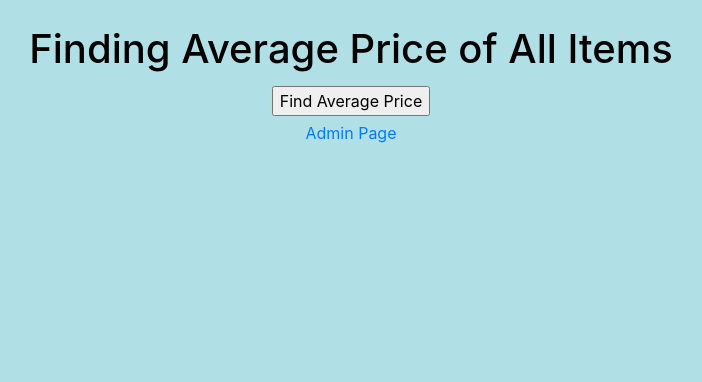
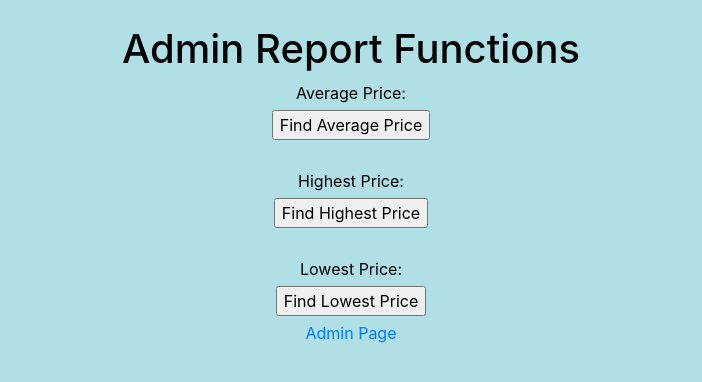
Before and after one commit to MytchellB/cst336, a PHP site: page /final-project/findAveragePrice.php in a window 1280 px wide. Shown: the top 382 px of the page, without its empty margins (289-991 px from the left). Run offline with PHP 8.4, Linux system fonts and the light colour scheme; some libraries are stand-ins or nearby versions.

Commit message:
final project - Admin Report Functions: Find Highest and Lowest prices from DB

```diff
--- a/final-project/findAveragePrice.php
+++ b/final-project/findAveragePrice.php
@@ -1,7 +1,7 @@
 <!DOCTYPE html>
 <html>
     <head>
-        <title> Admin Section: Find Average Price of All Items </title>
+        <title> Admin Section: DB Report Functions </title>
         <link rel="stylesheet" href="https://stackpath.bootstrapcdn.com/bootstrap/4.1.3/css/bootstrap.min.css" type="text/css" />
         <link rel="stylesheet" href="styles/styles.css" type="text/css" />
 
@@ -9,13 +9,22 @@
     </head>
     <body>
 
-        <h1> Finding Average Price of All Items </h1>
+        <h1> Admin Report Functions </h1>
 
-        <div id="displayAvgPrice">
-
+        Average Price:<div id="displayAvgPrice">
 
         </div>
         <input id="findAvgButton" type="button" name="find Average Price" value="Find Average Price"><br>
+
+        <br>Highest Price:<div id="displayHighestPrice">
+
+        </div>
+        <input id="findHighestPrice" type="button" name="find Highest Price" value="Find Highest Price"><br>
+
+        <br>Lowest Price:<div id="displayLowestPrice">
+
+        </div>
+        <input id="findLowestPrice" type="button" name="find Lowest Price" value="Find Lowest Price"><br>
 
         <a href='admin.php'>Admin Page</a>
     </body>
@@ -30,13 +39,36 @@ $("document").ready(function() {
                         success: function(data, status) {
 
                             var obj = JSON.parse(data); // parse our json data into javascript values
-                            $("#displayAvgPrice").html(obj.price);
+                            $("#displayAvgPrice").html("$" + obj.price);
 
-                        },
-                        complete: function(data, status) { //optional, used for debugging purposes
-                            // alert(status);
                         }
                     }); //ajax
     }); // find avg click
+
+    $("#findLowestPrice").click(function() {
+                    $.ajax({
+                        url: "getLowestPrice.php",
+                        datatype: "json",
+                        success: function(data, status) {
+
+                            var obj = JSON.parse(data); // parse our json data into javascript values
+                            $("#displayLowestPrice").html(obj.productName + " is $" + obj.price);
+
+                        }
+                    }); //ajax
+    }); // find Highest Price click
+
+    $("#findHighestPrice").click(function() {
+                    $.ajax({
+                        url: "getHighestPrice.php",
+                        datatype: "json",
+                        success: function(data, status) {
+
+                            var obj = JSON.parse(data); // parse our json data into javascript values
+                            $("#displayHighestPrice").html(obj.productName + " is $" + obj.price);
+
+                        }
+                    }); //ajax
+    }); // find Highest Price click
 }); // doc ready
 </script>
--- a/final-project/styles/styles.css
+++ b/final-project/styles/styles.css
@@ -6,7 +6,7 @@ body {
 }
 
 header{
-    font-size: 2em;
+    font-size: 2.5em;
 }
 
 input{
@@ -14,6 +14,11 @@ input{
     margin-bottom: 5px;
 }
 
-#displayAvgPrice{
+#displayAvgPrice, #displayHighestPrice, #displayLowestPrice{
     font-size: 2em;
 }
+
+#adminLogIn{
+    padding-top: 15px;
+    padding-bottom: 15px;
+}
```
Also changed, not shown: final-project/admin.php (+1 -9 lines), final-project/getHighestPrice.php (added, +17 -0 lines), final-project/getLowestPrice.php (added, +17 -0 lines), final-project/index.php (+6 -11 lines).
